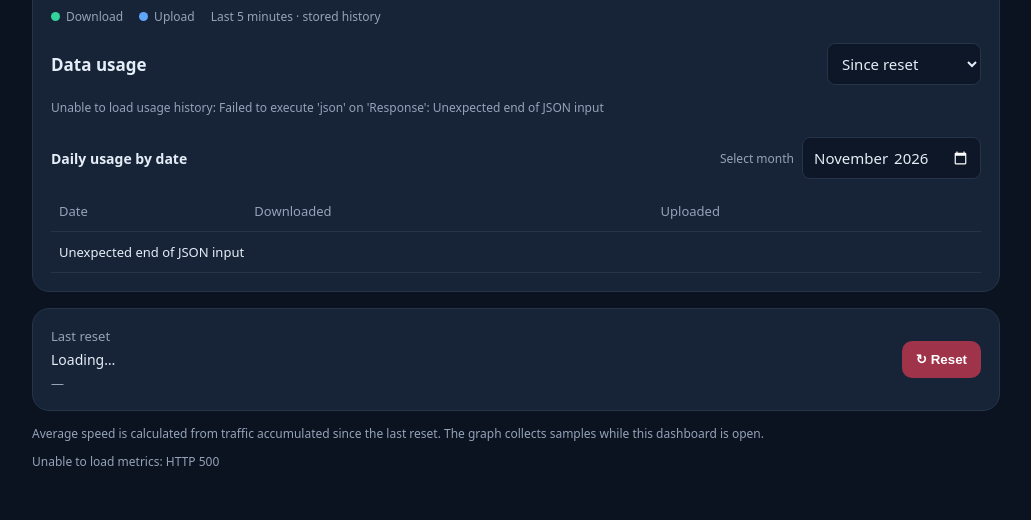
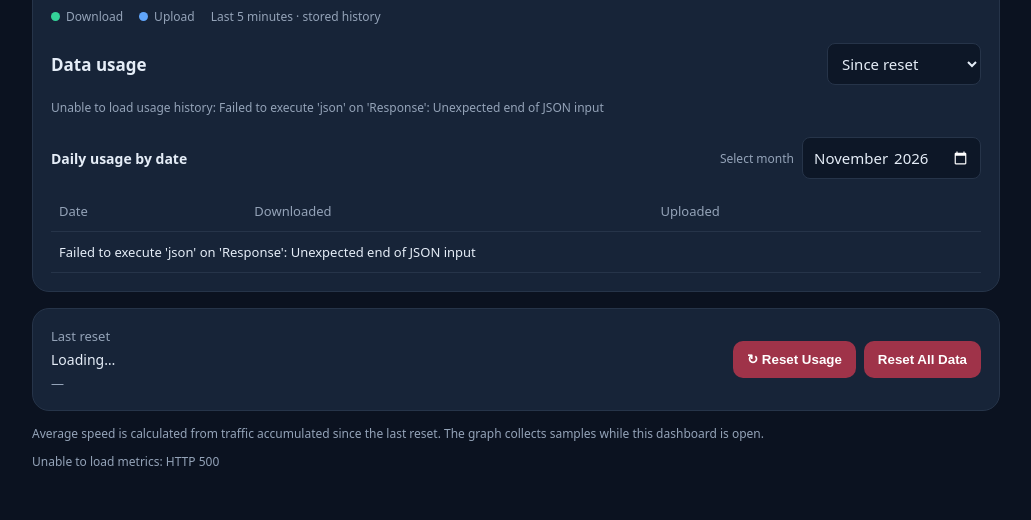
Before and after one commit to nithingowda/internet-usage-counter, a Flask app: page / in a window 1280 px wide. Shown: the part 807-1327 px from the top of the page, without its empty margins (124-1155 px from the left). Run offline with Flask 3, Linux system fonts and the light colour scheme; data that the repository does not hold is empty; parts of the project's set-up code (start-up, migrations or seed data) failed here and were passed over.

Commit message:
Add separate usage and full history reset buttons

```diff
--- a/templates/index.html
+++ b/templates/index.html
@@ -77,7 +77,7 @@ select,input{background:#0d1727;border:1px solid var(--line);border-radius:8px;c
  <div class="daily-head"><h3>Daily usage by date</h3><div class="daily-picker"><label for="dailyMonth">Select month</label><input type="month" id="dailyMonth" aria-label="Select month"></div></div>
  <div style="overflow-x:auto"><table class="history"><thead><tr><th>Date</th><th>Downloaded</th><th>Uploaded</th></tr></thead><tbody id="dailyUsage"><tr><td colspan="3">Loading daily usage…</td></tr></tbody></table></div>
 </section>
-<div class="reset-panel card"><div><div class="label">Last reset</div><div class="reset-time" id="lastReset">Loading…</div><div class="sub" id="resetElapsed">—</div></div><button class="danger" id="resetAll" type="button">↻ Reset</button></div><div class="note">Average speed is calculated from traffic accumulated since the last reset. The graph collects samples while this dashboard is open.</div>
+<div class="reset-panel card"><div><div class="label">Last reset</div><div class="reset-time" id="lastReset">Loading…</div><div class="sub" id="resetElapsed">—</div></div><div style="display:flex;gap:8px;flex-wrap:wrap;justify-content:flex-end"><button class="danger" id="resetUsage" type="button">↻ Reset Usage</button><button class="danger" id="resetEverything" type="button">Reset All Data</button></div></div><div class="note">Average speed is calculated from traffic accumulated since the last reset. The graph collects samples while this dashboard is open.</div>
 <div class="status" id="updated">Waiting for metrics…</div>
 </main>
 <script>
@@ -120,7 +120,7 @@ $('saveSettings').addEventListener('click',async()=>{const b=$('saveSettings');b
 function timeAgo(value){const then=new Date(value).getTime();if(!Number.isFinite(then))return 'time unavailable';const seconds=Math.max(0,Math.floor((Date.now()-then)/1000));if(seconds<10)return 'just now';if(seconds<60)return seconds+' seconds ago';const minutes=Math.floor(seconds/60);if(minutes<60)return minutes+' minute'+(minutes===1?'':'s')+' ago';const hours=Math.floor(minutes/60);if(hours<24)return hours+' hour'+(hours===1?'':'s')+' ago';const days=Math.floor(hours/24);if(days<30)return days+' day'+(days===1?'':'s')+' ago';const months=Math.floor(days/30);if(months<12)return months+' month'+(months===1?'':'s')+' ago';const years=Math.floor(days/365);return years+' year'+(years===1?'':'s')+' ago'}
 async function refresh(){try{const r=await fetch('/api/status',{cache:'no-store'});if(!r.ok)throw new Error('HTTP '+r.status);const d=await r.json();$('connection').textContent='● Connected';$('connection').style.color='#86efac';$('pageTitle').textContent=d.display_name||'Internet Usage';$('activeInterface').textContent=d.interface;const downRate=d[downloadCounter+'_bps'],upRate=d[uploadCounter+'_bps'];$('downSpeed').textContent=fmtSpeedMbps(downRate);$('upSpeed').textContent=fmtSpeedMbps(upRate);$('downSpeedAlt').textContent=fmtSpeedMBps(downRate);$('upSpeedAlt').textContent=fmtSpeedMBps(upRate);$('downAverage').textContent='Average: '+fmtSpeedMbps(d['average_'+downloadCounter+'_bps'])+' · '+fmtSpeedMBps(d['average_'+downloadCounter+'_bps']);$('upAverage').textContent='Average: '+fmtSpeedMbps(d['average_'+uploadCounter+'_bps'])+' · '+fmtSpeedMBps(d['average_'+uploadCounter+'_bps']);$('lastReset').textContent=d.reset_at?new Date(d.reset_at).toLocaleString():'Not available';$('resetElapsed').textContent=d.reset_at?'Reset '+timeAgo(d.reset_at):'Reset time unavailable';
  if(usageSeconds===0){$('downTotal').textContent=fmtBytes(d[downloadCounter+'_since_reset']);$('upTotal').textContent=fmtBytes(d[uploadCounter+'_since_reset']);}$('updated').textContent='Last update: '+(d.updated_at||'—')+' · Auto-refresh every 2 seconds';}catch(e){$('connection').textContent='● Offline';$('connection').style.color='#fda4af';$('updated').textContent='Unable to load metrics: '+e.message}}
-async function resetCounter(){if(!confirm('Reset both download and upload counters?'))return;try{const r=await fetch('/api/reset',{method:'POST'});const d=await r.json();if(!r.ok)throw new Error(d.error||'Reset failed');graphSamples.length=0;await refresh();await refreshHistory();await refreshUsage();await refreshDaily()}catch(e){alert('Could not reset: '+e.message)}}$('resetAll').addEventListener('click',resetCounter);
+async function runReset(endpoint,message){if(!confirm(message))return;try{const r=await fetch(endpoint,{method:'POST'});const d=await r.json();if(!r.ok)throw new Error(d.error||'Reset failed');graphSamples.length=0;await refresh();await refreshHistory();await refreshUsage();await refreshDaily()}catch(e){alert('Could not reset: '+e.message)}}$('resetUsage').addEventListener('click',()=>runReset('/api/reset','Reset download and upload totals? Daily and monthly history will be kept.'));$('resetEverything').addEventListener('click',()=>runReset('/api/reset-all','Clear ALL saved usage for this interface, including graph samples, daily records and monthly totals? This cannot be undone.'));
 async function refreshHistory(){try{const r=await fetch('/api/usage?seconds='+rangeSeconds,{cache:'no-store'});const d=await r.json();if(!r.ok)throw new Error(d.error||'History unavailable');graphSamples.splice(0,graphSamples.length,...d.samples.map(p=>({time:p.time*1000,download:downloadCounter==='rx'?p.download:p.upload,upload:uploadCounter==='tx'?p.upload:p.download})));drawSpeedGraph()}catch(e){console.error(e)}}
 async function refreshUsage(){try{const r=await fetch('/api/usage?seconds='+usageSeconds,{cache:'no-store'});const d=await r.json();if(!r.ok)throw new Error(d.error||'Usage unavailable');const down=downloadCounter==='rx'?d.download_bytes:d.upload_bytes,up=uploadCounter==='tx'?d.upload_bytes:d.download_bytes;$('downTotal').textContent=fmtBytes(down);$('upTotal').textContent=fmtBytes(up);const label=usageSeconds===0?'Since reset':'Last '+(usageSeconds>=3600?(usageSeconds/3600)+' hour'+(usageSeconds===3600?'':'s'):(usageSeconds/60)+' minutes');$('downRangeLabel').textContent=label;$('upRangeLabel').textContent=label;$('usageRangeNote').textContent=`${label}: ${fmtBytes(down)} downloaded and ${fmtBytes(up)} uploaded (based on sampled traffic).`}catch(e){$('usageRangeNote').textContent='Unable to load usage history: '+e.message}}
 async function refreshDaily(){try{const monthKey=$('dailyMonth').value||new Date().getFullYear()+'-'+String(new Date().getMonth()+1).padStart(2,'0');const r=await fetch('/api/daily?month='+encodeURIComponent(monthKey),{cache:'no-store'});const d=await r.json();if(!r.ok)throw new Error(d.error||'Daily data unavailable');const rows=d.days.slice().reverse().map(item=>{const down=downloadCounter==='rx'?item.download_bytes:item.upload_bytes;const up=uploadCounter==='tx'?item.upload_bytes:item.download_bytes;const date=new Date(item.date+'T00:00:00').toLocaleDateString(undefined,{day:'2-digit',month:'short',year:'numeric'});return '<tr><td>'+date+'</td><td class="green">'+fmtBytes(down)+'</td><td class="blue">'+fmtBytes(up)+'</td></tr>'}).join('');$('dailyUsage').innerHTML=rows||'<tr><td colspan="3" style="color:var(--muted)">No usage recorded for this month.</td></tr>'}catch(e){$('dailyUsage').innerHTML='<tr><td colspan="3">'+e.message+'</td></tr>'}}
```
